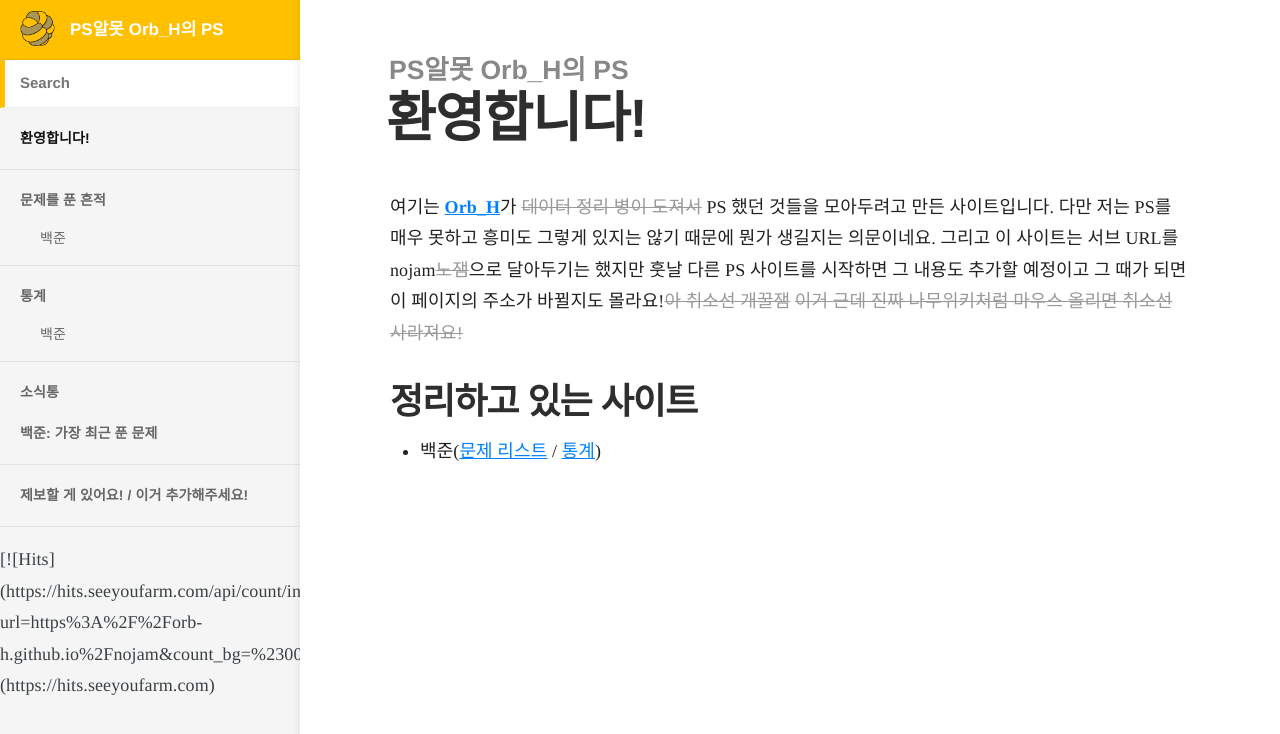
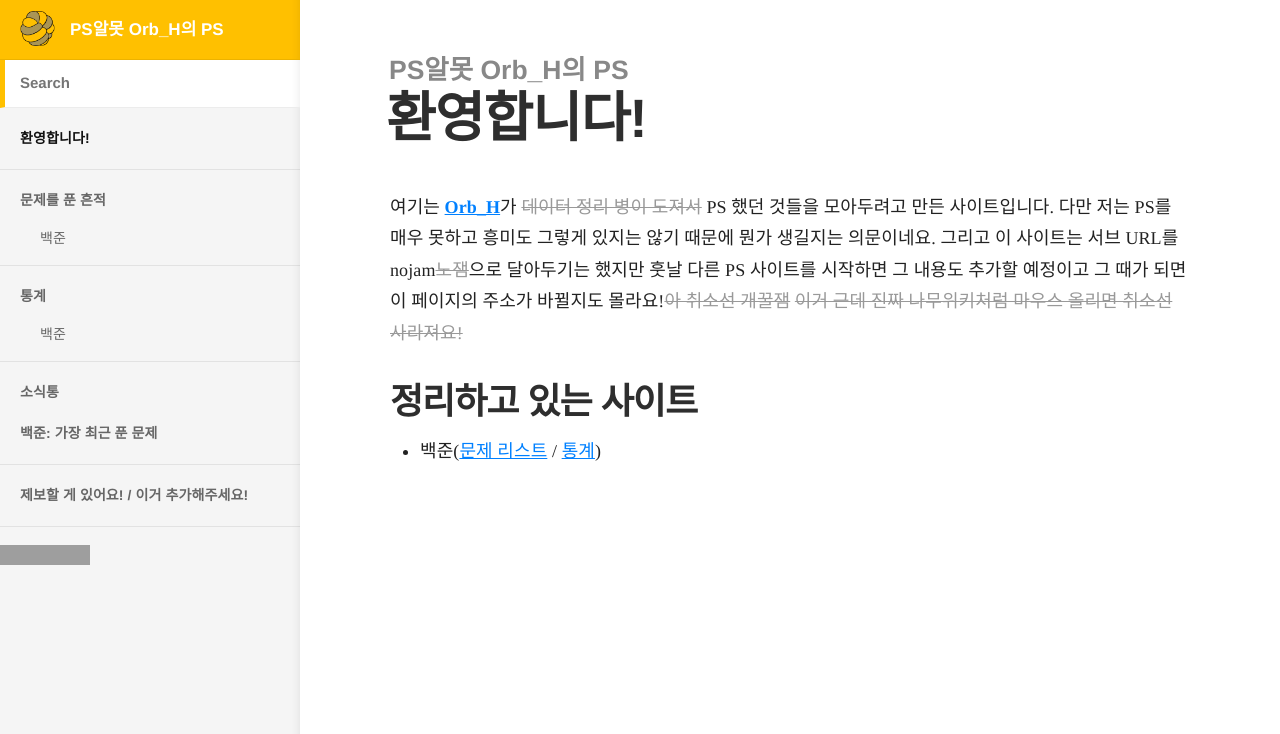
Before and after one commit to Orb-H/nojam, a Jekyll site: the page built from docs/index.md, in a window 1280 px wide. Shown: the top 734 px of the page. Built offline with Jekyll 4.4.1, drawn with Linux system fonts in a browser that asks for light colours; some web fonts are replaced; grey boxes are pictures that could not be loaded.

Commit message:
Change HITS md to HTML

```diff
--- a/docs/_layouts/default.html
+++ b/docs/_layouts/default.html
@@ -108,7 +108,7 @@
 
         <ul>
           <li>
-              [![Hits](https://hits.seeyoufarm.com/api/count/incr/badge.svg?url=https%3A%2F%2Forb-h.github.io%2Fnojam&count_bg=%230099FF&title_bg=%23555555&icon=&icon_color=%23E7E7E7&title=hits&edge_flat=false)](https://hits.seeyoufarm.com)
+            <a href="https://hits.seeyoufarm.com"><img src="https://hits.seeyoufarm.com/api/count/incr/badge.svg?url=https%3A%2F%2Forb-h.github.io%2Fnojam&count_bg=%230099FF&title_bg=%23555555&icon=&icon_color=%23E7E7E7&title=hits&edge_flat=false"/></a>
           </li>
         </ul>
 			</nav>
```
